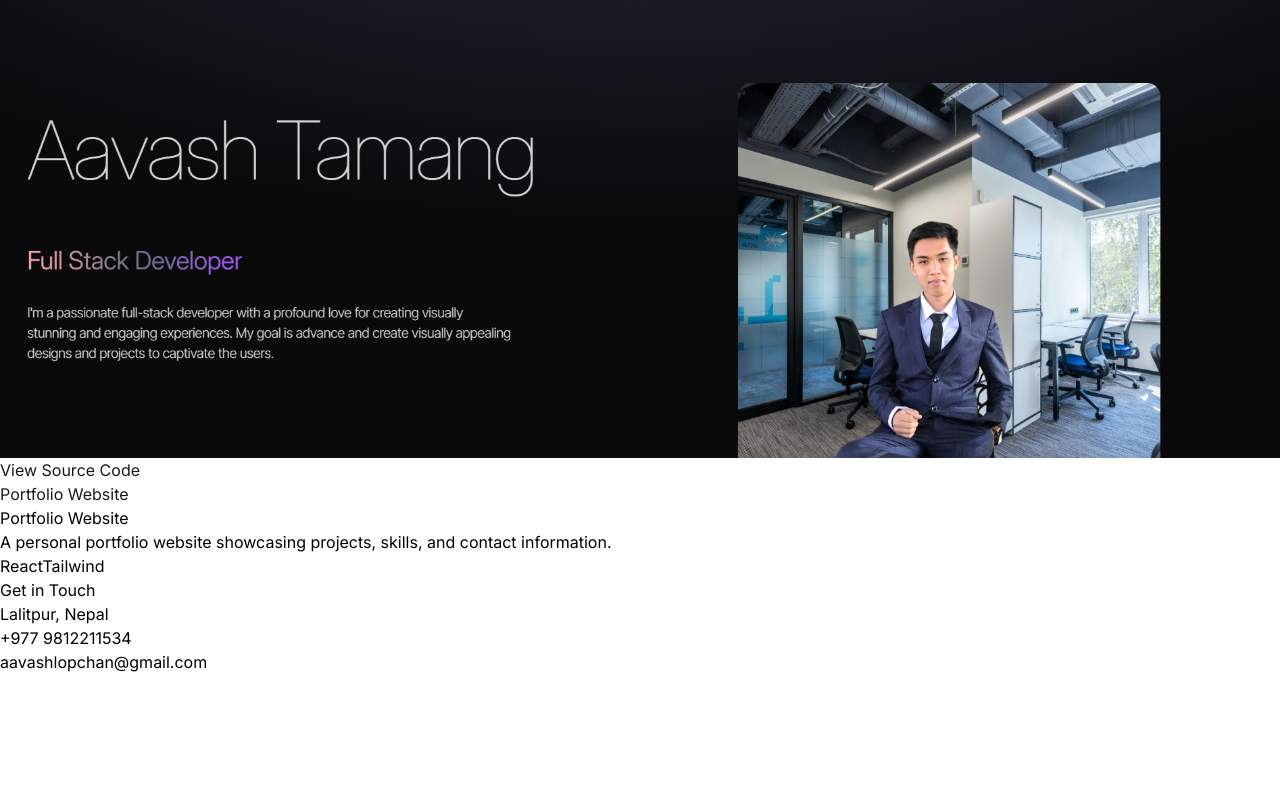
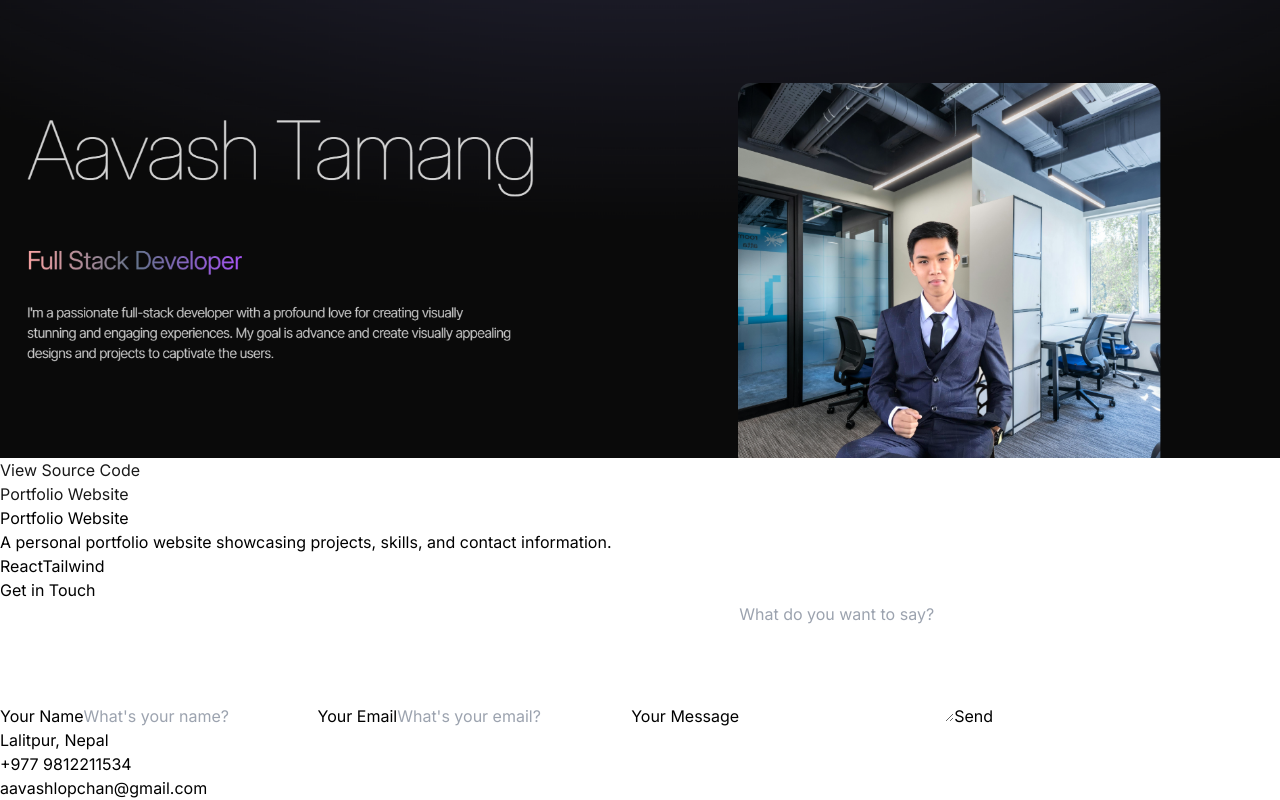
Before and after one commit to TAavash/My-Portfolio, a React (Vite) app: page / in a window 1280 px wide. Shown: the part 7200-8000 px from the top of the page. Before the commit the page ends 7874 px from the top, so only its background shows below. Built offline with nearby package versions, Linux system fonts and the light colour scheme.

Commit message:
contact form added

```diff
--- a/src/components/Contact.jsx
+++ b/src/components/Contact.jsx
@@ -1,35 +1,104 @@
+import { useState, useRef } from "react";
 import { CONTACT } from "../constants";
 import { motion } from "motion/react";
 
 const Contact = () => {
+  const formRef = useRef();
+  const [form, setForm] = useState({
+    name: "",
+    email: "",
+    message: "",
+  });
+  const [loading, setLoading] = useState(false);
+
+  const handleChange = (e) => {
+    const { name, value } = e.target;
+    setForm({ ...form, [name]: value });
+  };
+
+  const handleSubmit = (e) => {
+    e.preventDefault();
+    setLoading(true);
+  };
+
   return (
-    <div className="border-b border-neutral-900 pb-20">
+    <div className="border-b border-neutral-900 pb-10">
       <motion.h2
         whileInView={{ opacity: 1, y: 0 }}
-        initial={{ opacity: 0, y: -100 }}
+        initial={{ opacity: 0, y: -50 }}
         transition={{ duration: 0.5 }}
-        className="my-10 text-center text-4xl"
+        className="my-6 text-center text-3xl"
       >
         Get in Touch
       </motion.h2>
-      <div className="text-center tracking-tighter">
+      <form
+        ref={formRef}
+        onSubmit={handleSubmit}
+        className="mt-8 flex flex-col gap-6 max-w-lg mx-auto"
+      >
+        <label className="flex flex-col">
+          <span className="text-white font-medium mb-2">Your Name</span>
+          <input
+            type="text"
+            name="name"
+            value={form.name}
+            onChange={handleChange}
+            placeholder="What's your name?"
+            className="bg-tertiary py-2 px-4 placeholder:text-secondary
+              text-black rounded-lg outline-none border-none font-medium"
+          />
+        </label>
+        <label className="flex flex-col">
+          <span className="text-white font-medium mb-2">Your Email</span>
+          <input
+            type="email"
+            name="email"
+            value={form.email}
+            onChange={handleChange}
+            placeholder="What's your email?"
+            className="bg-tertiary py-2 px-4 placeholder:text-secondary
+              text-black rounded-lg outline-none border-none font-medium"
+          />
+        </label>
+        <label className="flex flex-col">
+          <span className="text-white font-medium mb-2">Your Message</span>
+          <textarea
+            rows="5"
+            name="message"
+            value={form.message}
+            onChange={handleChange}
+            placeholder="What do you want to say?"
+            className="bg-tertiary py-2 px-4 placeholder:text-secondary
+              text-black rounded-lg outline-none border-none font-medium"
+          />
+        </label>
+
+        <button
+          type="submit"
+          className="bg-tertiary py-2 px-6 outline-none w-fit text-white bg-gray-900
+            font-bold shadow-md shadow-primary rounded-lg"
+        >
+          {loading ? "Sending..." : "Send"}
+        </button>
+      </form>
+      <div className="text-center tracking-tighter mt-6">
         <motion.p
           whileInView={{ opacity: 1, x: 0 }}
-          initial={{ opacity: 0, x: -100 }}
+          initial={{ opacity: 0, x: -50 }}
           transition={{ duration: 1 }}
-          className="my-4"
+          className="my-2"
         >
           {CONTACT.address}
         </motion.p>
         <motion.p
           whileInView={{ opacity: 1, x: 0 }}
-          initial={{ opacity: 0, x: 100 }}
+          initial={{ opacity: 0, x: 50 }}
           transition={{ duration: 1 }}
-          className="my-4"
+          className="my-2"
         >
           {CONTACT.phoneNo}
         </motion.p>
-        <a href="#" className="border-b">
+        <a href="#" className="border-b text-white">
           {CONTACT.email}
         </a>
       </div>
--- a/src/components/Navbar.jsx
+++ b/src/components/Navbar.jsx
@@ -13,16 +13,23 @@ const Navbar = () => {
           href={SOCIALLINKS.linkedin}
           target="_blank"
           rel="noopener noreferrer"
+          className="transition-transform transform hover:scale-110"
         >
           <FaLinkedin />
         </a>
-        <a href={SOCIALLINKS.github} target="_blank" rel="noopener noreferrer">
+        <a
+          href={SOCIALLINKS.github}
+          target="_blank"
+          rel="noopener noreferrer"
+          className="transition-transform transform hover:scale-110"
+        >
           <FaGithub />
         </a>
         <a
           href={SOCIALLINKS.instagram}
           target="_blank"
           rel="noopener noreferrer"
+          className="transition-transform transform hover:scale-110"
         >
           <FaInstagram />
         </a>
--- a/src/components/Projects.jsx
+++ b/src/components/Projects.jsx
@@ -42,7 +42,7 @@ const Projects = () => {
                       href={project.source_code_link} // Replace with your source code link
                       target="_blank"
                       rel="noopener noreferrer"
-                      className="px-4 py-2 text-white font-semibold rounded-lg hover:bg-white hover:text-black"
+                      className="px-4 py-2 text-white font-semibold rounded-lg hover:underline"
                     >
                       View Source Code
                     </a>
```
